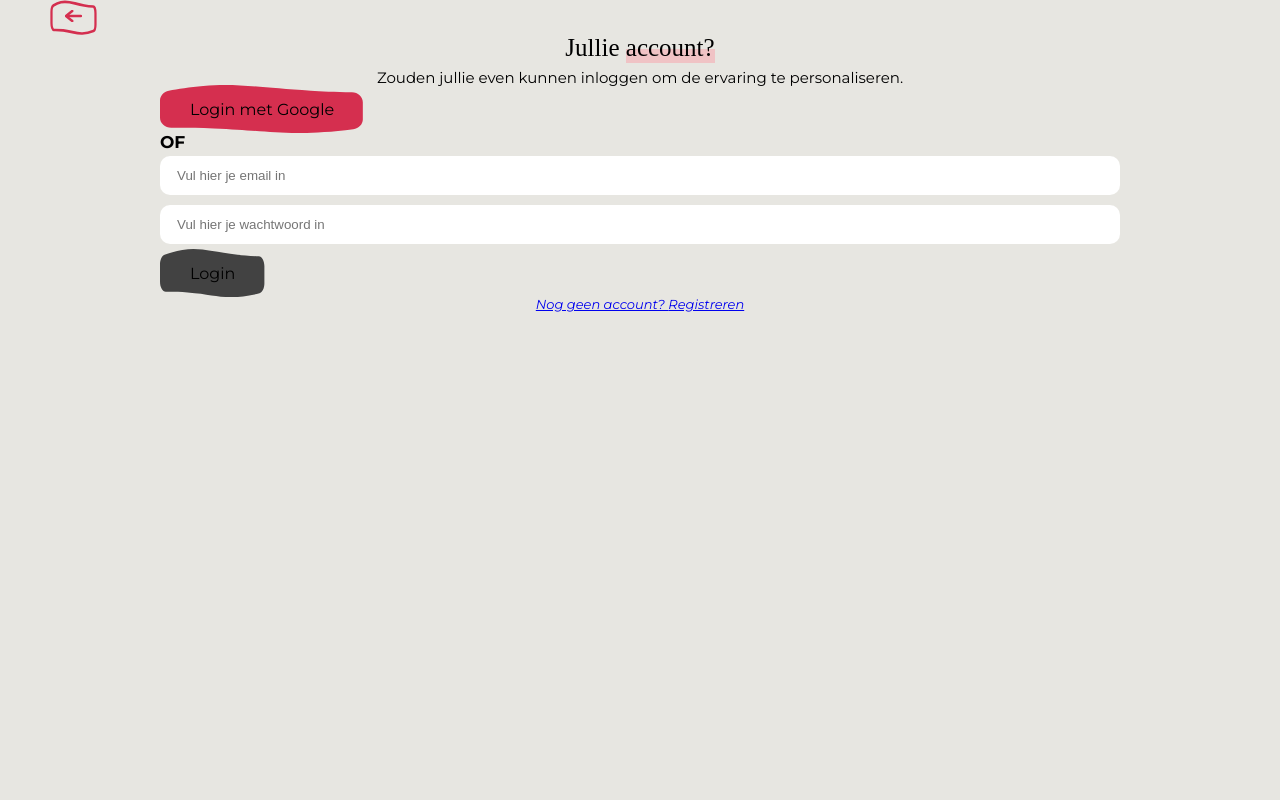
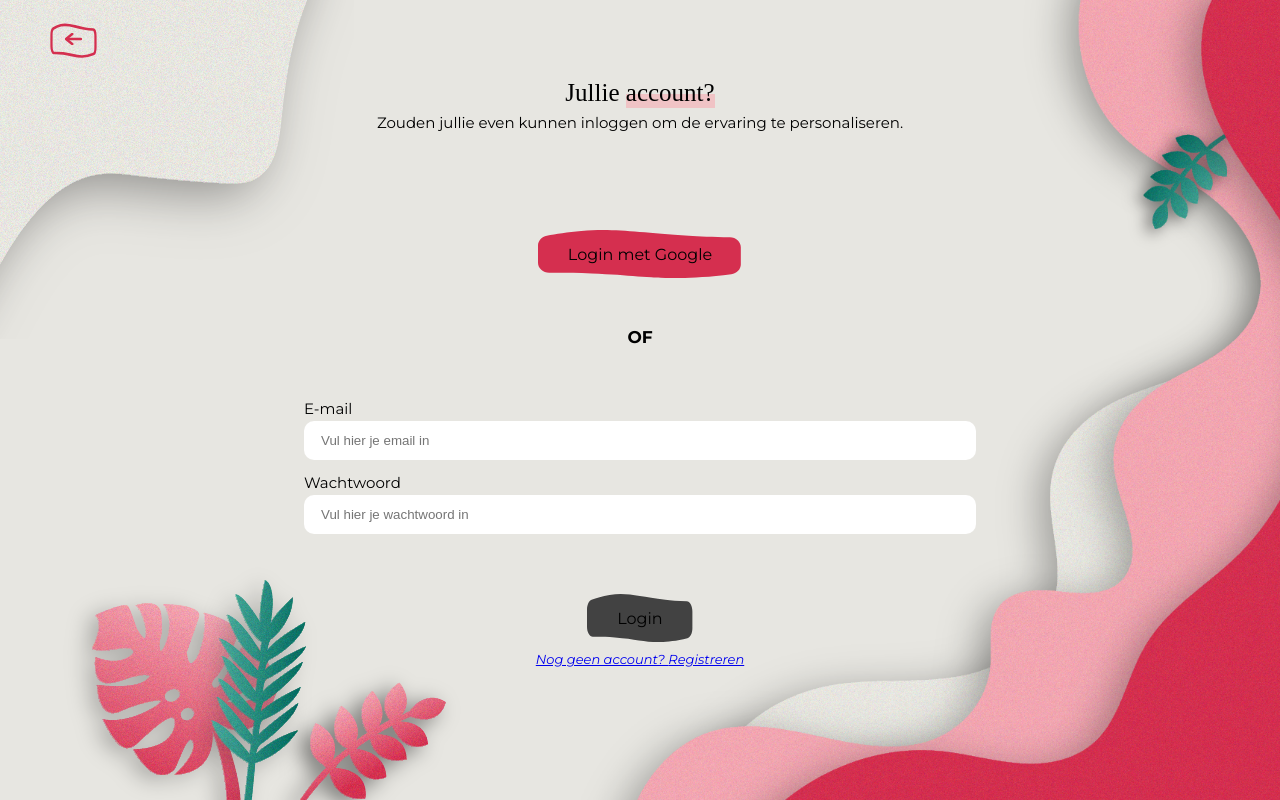
Before and after one commit to svenvoskamp/INT4, a React (Create React App) app: page / in a window 1280 px wide. Both pictures are taken after a click on the input "Log in". Built offline with nearby package versions, Linux system fonts and the light colour scheme; no server answers; the database is empty; a web font is replaced by a local one.

Commit message:
Authentication

```diff
--- a/src/components/Authentication/LoginForm.js
+++ b/src/components/Authentication/LoginForm.js
@@ -37,7 +37,8 @@ const LoginForm = () => {
 
   return (
     <>
-      <div className={style.booking_header}>
+      <div className={style.login}>
+        <div className={style.login_header}>
           <div className={style.container_back}>
             <button className={style.back} onClick = {handleClick} >
               <svg width="17" height="12" viewBox="0 0 17 12" fill="none" xmlns="http://www.w3.org/2000/svg">
@@ -52,14 +53,17 @@ const LoginForm = () => {
             <h1 className={style.title}>Jullie <span className={style.title_span}>account?</span></h1>
             <h2 className={style.subtitle}>Zouden jullie even kunnen inloggen om de ervaring te personaliseren.</h2>
           </div>
+          <div className={style.login_methods}>
             <div>
-          <form onSubmit={handleGoogleLogin}>
+              <form className={style.container_google} onSubmit={handleGoogleLogin}>
                 <input className={style.button_google} type="submit" value="Login met Google"/>
               </form>
             </div>
             <p className={style.form_option}>OF</p>
             <div>
               <form onSubmit={handleSubmit}>
+                <div className={style.input_container}>
+                  <p className={style.name_text}>E-mail</p>
                   <input  className={style.form_input}
                     label="Email"
                     name="email"
@@ -68,6 +72,9 @@ const LoginForm = () => {
                     value={email}
                     onChange={e => setEmail(e.currentTarget.value)}
                   />
+                </div>
+                <div className={style.input_container}>
+                  <p className={style.name_text}>Wachtwoord</p>
                   <input className={style.form_input}
                     label="Password"
                     type="password"
@@ -76,12 +83,17 @@ const LoginForm = () => {
                     value={password}
                     onChange={e => setPassword(e.currentTarget.value)}
                   />
+                </div>
+                <div className={style.button_container}>
                 <input className={style.form_button} type="submit" value="Login"/>
-          </form>
                 </div>
                 <NavLink exact strict to= "/register">
                   <p className={style.form_register}>Nog geen account? <span classname={style.register_bold}>Registreren</span> </p>
                 </NavLink>
+              </form>
+            </div>
+          </div>
+        </div>
       </div>
     </>
   );
--- a/src/components/Authentication/RegisterForm.js
+++ b/src/components/Authentication/RegisterForm.js
@@ -42,7 +42,8 @@ const RegisterForm = () => {
 
   return (
     <>
-      <div className={style.booking_header}>
+      <div className={style.registratie}>
+        <div className={style.registratie_header}>
           <div className={style.container_back}>
             <button className={style.back} onClick = {handleClick}>
               <svg width="17" height="12" viewBox="0 0 17 12" fill="none" xmlns="http://www.w3.org/2000/svg">
@@ -54,10 +55,12 @@ const RegisterForm = () => {
         </div>
         <div className={style.content}>
           <div className={style.content_header}>
-          <h1 className={style.title}>Jullie <span className={style.title_span}>account?</span></h1>
-          <h2 className={style.subtitle}>Even inloggen om de ervaring te personaliseren.</h2>
+            <h1 className={style.title}><span className={style.title_span}>Registratie.</span></h1>
+            <h2 className={style.subtitle}>Gelieve jullie gegevens in tevullen om te registreren.</h2>
           </div>
           <form onSubmit={handleSubmit}>
+            <div className={style.input_container}>
+              <p className={style.name_text}>E-mail</p>
               <input className={style.form_input}
                 label="Name"
                 name="name"
@@ -66,6 +69,9 @@ const RegisterForm = () => {
                 value={name}
                 onChange={e => setName(e.currentTarget.value)}
                 />
+            </div>
+            <div className={style.input_container}>
+              <p className={style.name_text}>E-mail</p>
               <input className={style.form_input}
               label="Email"
               name="email"
@@ -74,6 +80,9 @@ const RegisterForm = () => {
               value={email}
               onChange={e => setEmail(e.currentTarget.value)}
             />
+            </div>
+            <div className={style.input_container}>
+              <p className={style.name_text}>E-mail</p>
               <input className={style.form_input}
               label="Password"
               type="password"
@@ -82,6 +91,9 @@ const RegisterForm = () => {
               value={password}
               onChange={e => setPassWord(e.currentTarget.value)}
             />
+            </div>
+            <div className={style.input_container}>
+              <p className={style.name_text}>E-mail</p>
               <input className={style.form_input}
               label="Passwordagain"
               type="password"
@@ -90,8 +102,12 @@ const RegisterForm = () => {
               value={passwordAgain}
               onChange={e => setPassWordAgain(e.currentTarget.value)}
             />
+            </div>
+            <div className={style.button_container}>
               <input className={style.form_button} type="submit" value="Register"/>
+            </div>
           </form>
+        </div>
       </div>
     </>
   );
--- a/src/components/Authentication/loginform.module.css
+++ b/src/components/Authentication/loginform.module.css
@@ -1,9 +1,31 @@
 @value tokens: "../../style/tokens.module.css";
 @value primaryColor, backgroundColor from tokens;
 
+.login {
+    display: grid;
+    grid-template-rows: 1fr 80% 1fr;
+    grid-template-areas:
+    "progressbar"
+    "form"
+    ".";
+    height: 100vh;
+    background-image: url(/assets/backgrounds/step1_right.png), url(/assets/backgrounds/step1_left_top.png), url(/assets/backgrounds/step1_left_bottom.png);
+    background-repeat: no-repeat;
+    background-size: auto 100%, auto auto, auto auto;
+    background-position: right, top left, left bottom;
+  }
+
+.login_header {
+    display: flex;
+    align-items: center;
+}
+
 .content {
     composes: view from "../../style/layout.module.css";
-    composes: spaceBetween from "../../style/layout.module.css";
+}
+
+.content_header {
+    margin-bottom: 10rem;
 }
 
 .title {
@@ -28,6 +50,7 @@
 .button_container {
     display: flex;
     justify-content: center;
+    margin-top: 5rem;
 }
 
 .form_input {
@@ -36,12 +59,29 @@
     margin: .5rem 0;
 }
 
+.input_container {
+    composes: text from "../../style/typo.module.css";
+    padding: .5rem 0;
+    width: 70%;
+    margin: 0 auto;
+}
+
 .form_button {
     composes: buttonBlack from "../../style/buttons.module.css";
+    display: flex;
+    justify-content: center;
+    margin-bottom: 1rem;
 }
 
 .form_option {
     composes: bold from "../../style/typo.module.css";
+    text-align: center;
+    margin: 5rem 0;
+}
+
+.container_google {
+    display: flex;
+    justify-content: center;
 }
 
 .button_google {
@@ -70,3 +110,20 @@
 .register_bold {
     composes: bold from "../../style/typo.module.css";
 }
+
+@media screen and (max-width: 1050px) {
+
+    .login {
+        background-image: none;
+      }
+
+    .back {
+        margin-left: 3rem;
+    }
+}
+
+@media screen and (max-width: 700px) {
+    .input_container {
+        width: 100%;
+    }
+}
--- a/src/components/Authentication/registerform.module.css
+++ b/src/components/Authentication/registerform.module.css
@@ -1,9 +1,31 @@
 @value tokens: "../../style/tokens.module.css";
 @value primaryColor, backgroundColor from tokens;
 
+.registratie {
+    display: grid;
+    grid-template-rows: 1fr 80% 1fr;
+    grid-template-areas:
+    "progressbar"
+    "form"
+    ".";
+    height: 100vh;
+    background-image: url(/assets/backgrounds/step1_right.png), url(/assets/backgrounds/step1_left_top.png), url(/assets/backgrounds/step1_left_bottom.png);
+    background-repeat: no-repeat;
+    background-size: auto 100%, auto auto, auto auto;
+    background-position: right, top left, left bottom;
+  }
+
+.registratie_header {
+    display: flex;
+    align-items: center;
+}
+
 .content {
     composes: view from "../../style/layout.module.css";
-    composes: spaceBetween from "../../style/layout.module.css";
+}
+
+.content_header {
+    margin-bottom: 10rem;
 }
 
 .title {
@@ -28,6 +50,7 @@
 .button_container {
     display: flex;
     justify-content: center;
+    margin-top: 5rem;
 }
 
 .form_input {
@@ -36,11 +59,72 @@
     margin: .5rem 0;
 }
 
+.input_container {
+    composes: text from "../../style/typo.module.css";
+    padding: .5rem 0;
+    width: 70%;
+    margin: 0 auto;
+}
+
 .form_button {
     composes: buttonBlack from "../../style/buttons.module.css";
+    display: flex;
+    justify-content: center;
+    margin-bottom: 1rem;
+}
+
+.form_option {
+    composes: bold from "../../style/typo.module.css";
+    text-align: center;
+    margin: 5rem 0;
+}
+
+.container_google {
+    display: flex;
+    justify-content: center;
+    margin-top:10rem;
+}
+
+.button_google {
+    background-image: url(/assets/buttons/button_red.svg);
+    background-color: transparent;
+    border: none;
+    background-repeat: no-repeat;
+    display: inline-block;
+    background-size: 100% 100%;
+    padding: 1.5rem 3rem;
+    background-position: 50% 50%;
+    composes: button from "../../style/typo.module.css";
+    overflow: visible;
+    cursor: pointer;
+    transition: all .3s;
+    display: flex;
+    align-items: center;
+    justify-content: center;
 }
 
 .form_register {
     composes: italic from "../../style/typo.module.css";
     text-align: center;
 }
+
+.register_bold {
+    composes: bold from "../../style/typo.module.css";
+}
+
+@media screen and (max-width: 1050px) {
+
+    .registratie {
+        background-image: none;
+      }
+
+    .back {
+        margin-left: 3rem;
+    }
+}
+
+@media screen and (max-width: 700px) {
+    .input_container {
+        width: 100%;
+    }
+}
--- a/src/containers/Home/Home.js
+++ b/src/containers/Home/Home.js
@@ -39,7 +39,6 @@ const Landing = () => {
           </form>
         )
         }
-
         {
           uiStore.currentBooking !== undefined &&
           <div>
```
Lines whose indentation alone changed are shown as unchanged.
